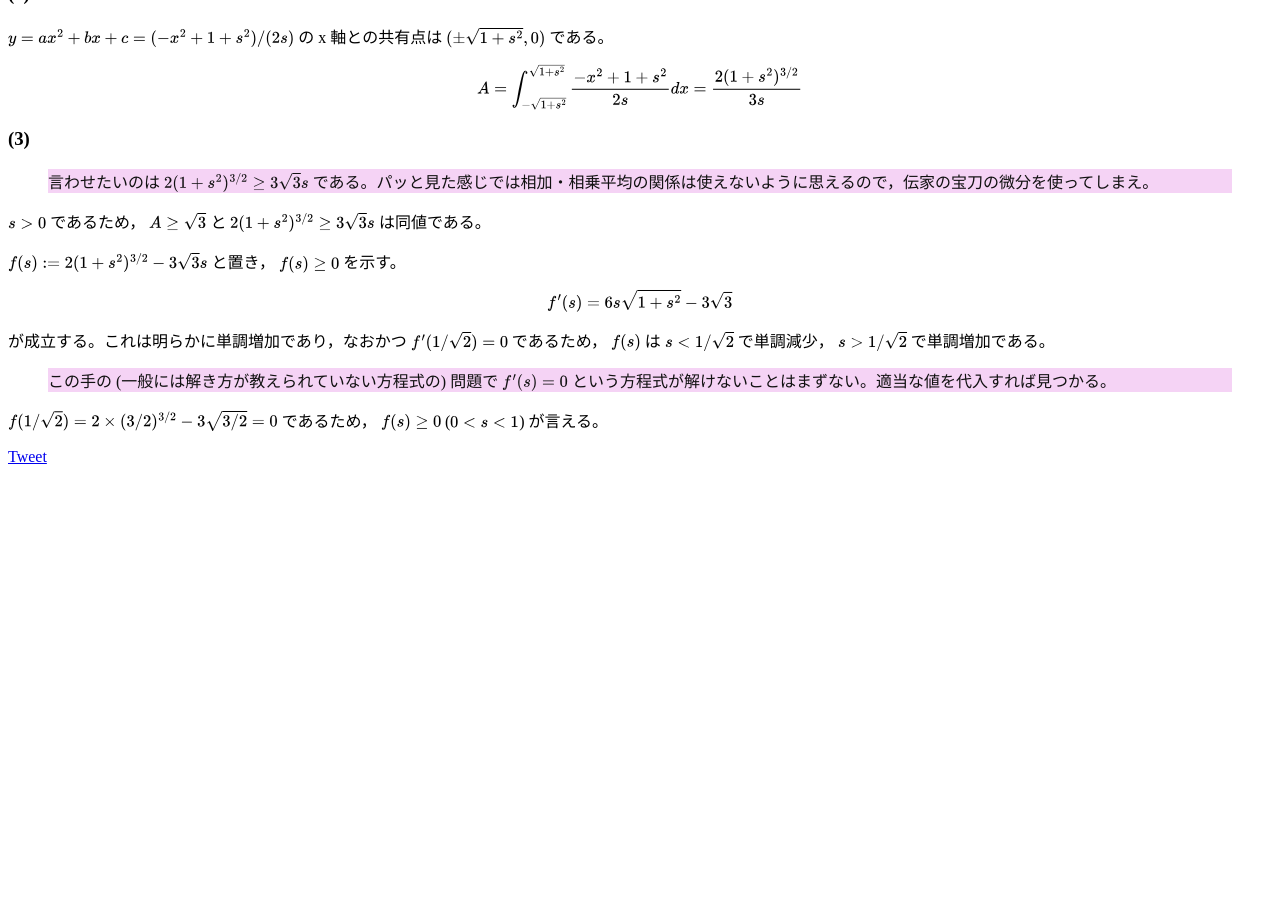
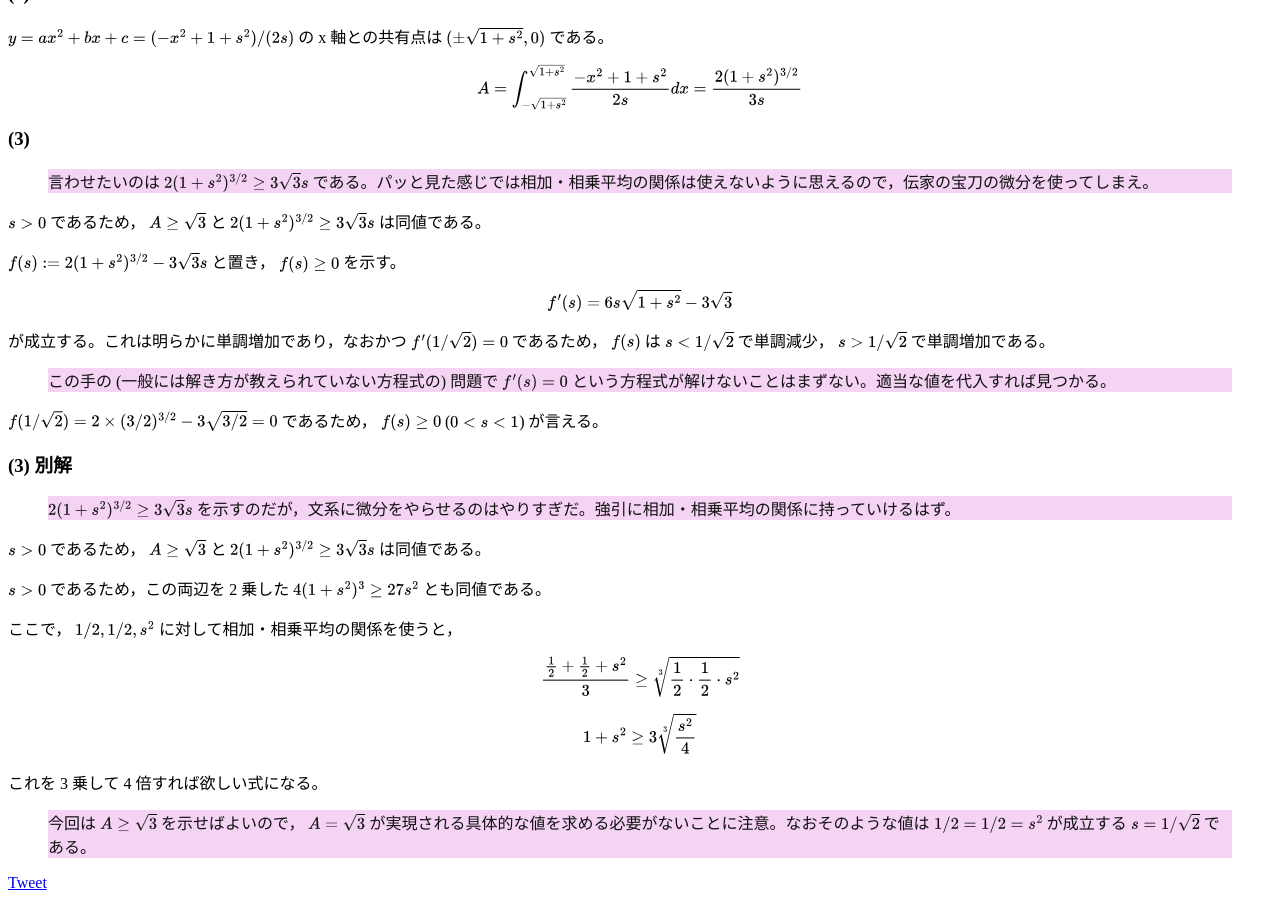
Before and after one commit to koba-e964/ut-entrance-exam-math, a Jekyll site: the page built from 2024/l1.md, in a window 1280 px wide and 900 px high, scrolled down 1089 px. Built offline with Jekyll 4.4.1, drawn with Linux system fonts in a browser that asks for light colours; comment, search, counter and statistics services are not loaded; before the commit the page ends 1563 px from its top, so only the background shows below that.

Commit message:
Add another solution to 2024/l1.md

```diff
--- a/2024/l1.md
+++ b/2024/l1.md
@@ -69,3 +69,20 @@ $$f'(s) = 6s\sqrt{1+s^2} - 3\sqrt{3}$$
 > この手の (一般には解き方が教えられていない方程式の) 問題で $f'(s) = 0$ という方程式が解けないことはまずない。適当な値を代入すれば見つかる。
 
 $f(1/\sqrt{2}) = 2 \times(3/2)^{3/2} - 3\sqrt{3/2} = 0$ であるため， $f(s) \ge 0$ ($0 < s < 1$) が言える。
+
+### (3) 別解
+> $2(1+s^2)^{3/2} \ge 3\sqrt{3}s$ を示すのだが，文系に微分をやらせるのはやりすぎだ。強引に相加・相乗平均の関係に持っていけるはず。
+
+$s > 0$ であるため， $A \ge \sqrt{3}$ と $2(1+s^2)^{3/2} \ge 3\sqrt{3}s$ は同値である。
+
+$s > 0$ であるため，この両辺を 2 乗した $4(1+s^2)^3 \ge 27s^2$ とも同値である。
+
+ここで， $1/2, 1/2, s^2$ に対して相加・相乗平均の関係を使うと，
+
+$$\frac{\frac{1}{2} + \frac{1}{2} + s^2}{3} \ge \sqrt[3]{\frac{1}{2} \cdot \frac{1}{2} \cdot s^2}$$
+
+$$1 + s^2 \ge 3\sqrt[3]{\frac{s^2}{4}}$$
+
+これを 3 乗して 4 倍すれば欲しい式になる。
+
+> 今回は $A \ge \sqrt{3}$ を示せばよいので， $A = \sqrt{3}$ が実現される具体的な値を求める必要がないことに注意。なおそのような値は $1/2 = 1/2 = s^2$ が成立する $s=1/\sqrt{2}$ である。
```
